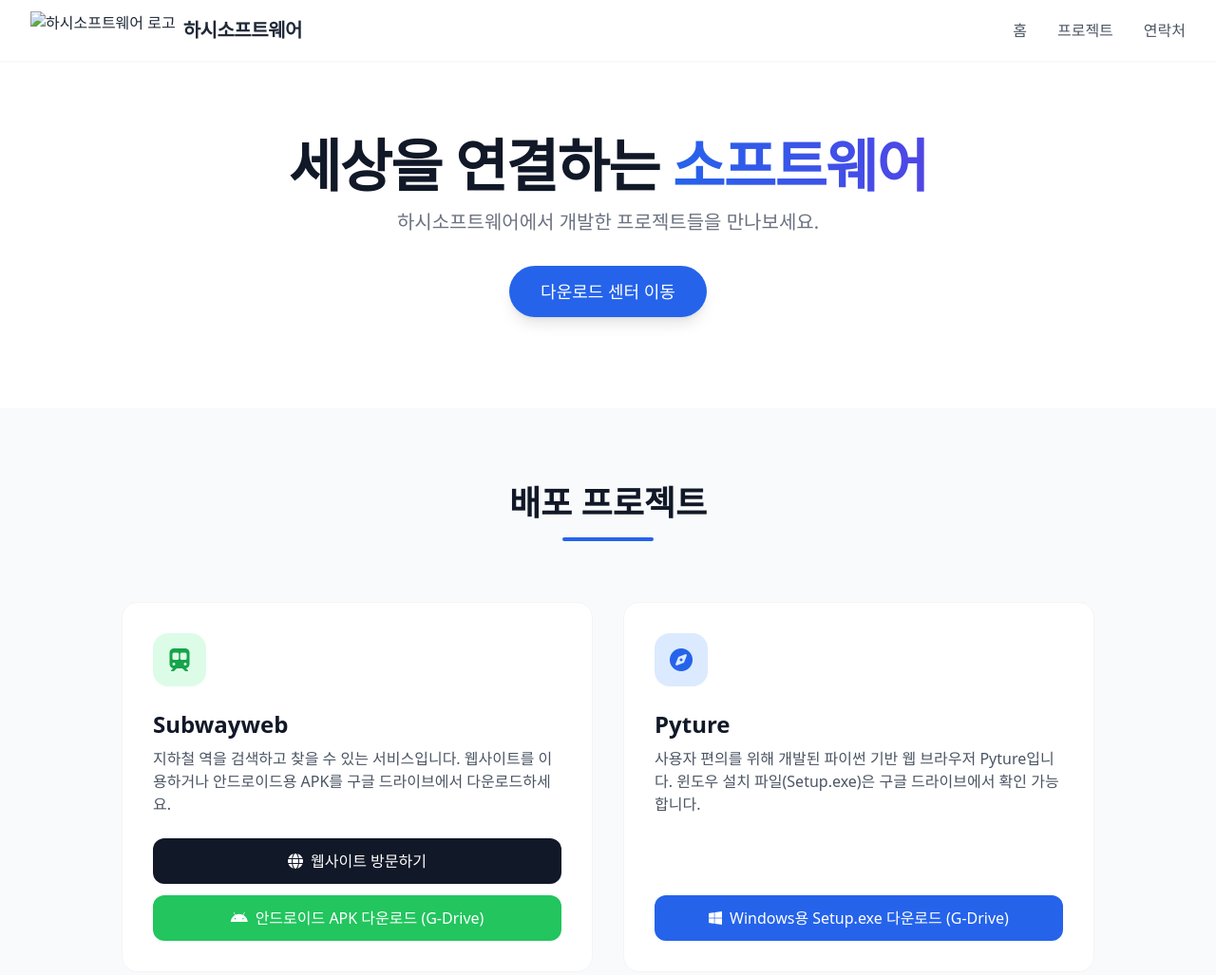
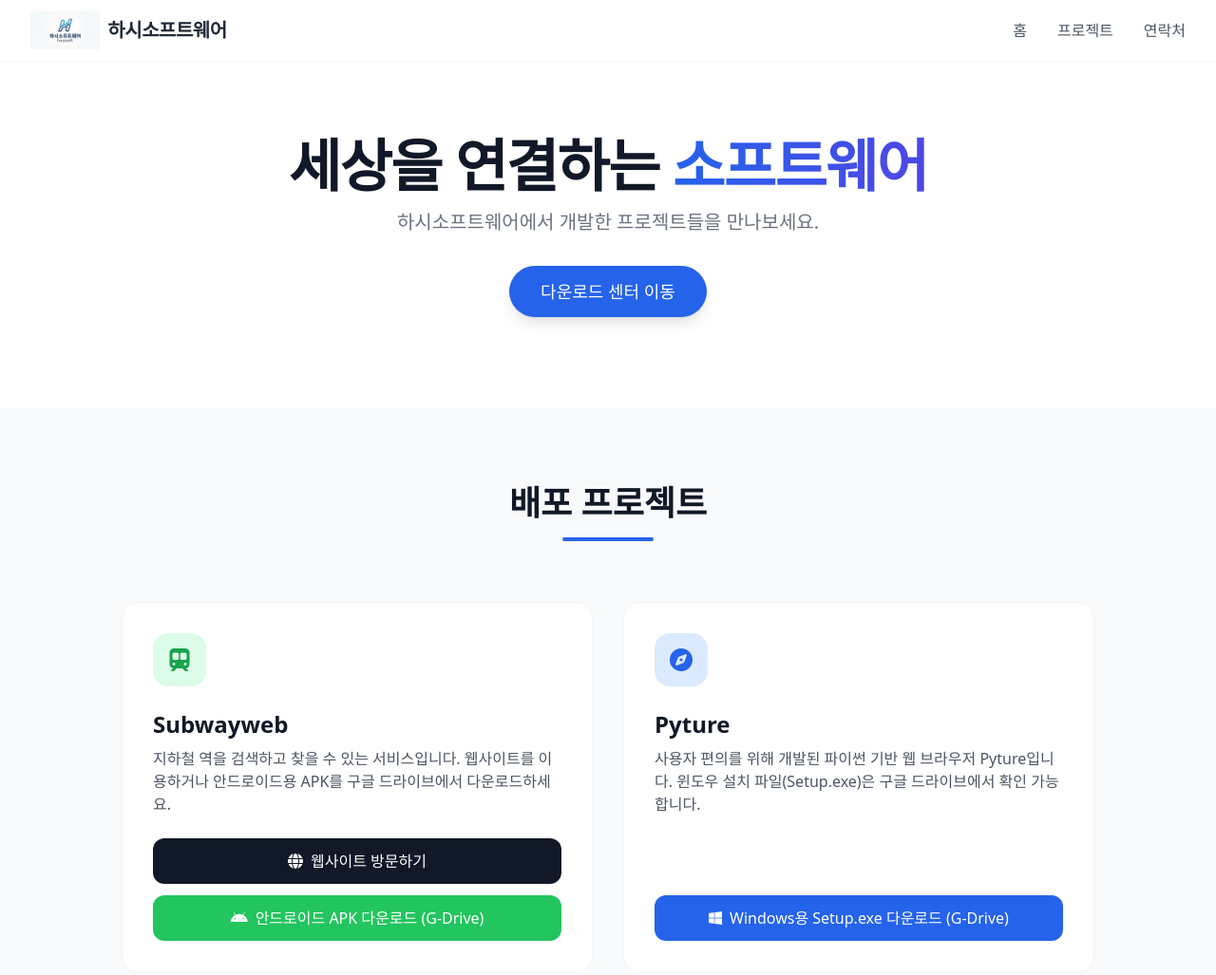
Before and after one commit to ktxsubway-bit/Hasi, a plain HTML site: page index.html in a window 1280 px wide. Shown: the top 1027 px of the page at 95% size. Drawn offline with nearby package versions, Linux system fonts and the light colour scheme.

Commit message:
Update index.html

```diff
--- a/index.html
+++ b/index.html
@@ -27,7 +27,7 @@
             <div class="flex justify-between h-16 items-center">
 
                 <div class="flex items-center gap-2 cursor-pointer" onclick="window.scrollTo(0,0)">
-                    <img src="Gemini_Generated_Image_9nc6qr9nc6qr9nc6.png" alt="하시소프트웨어 로고" class="h-10 w-auto mix-blend-multiply">
+                    <img src="icon.png" alt="하시소프트웨어 로고" class="h-10 w-auto mix-blend-multiply">
                     <span class="font-bold text-xl tracking-tight">하시소프트웨어</span>
                 </div>
 
```
